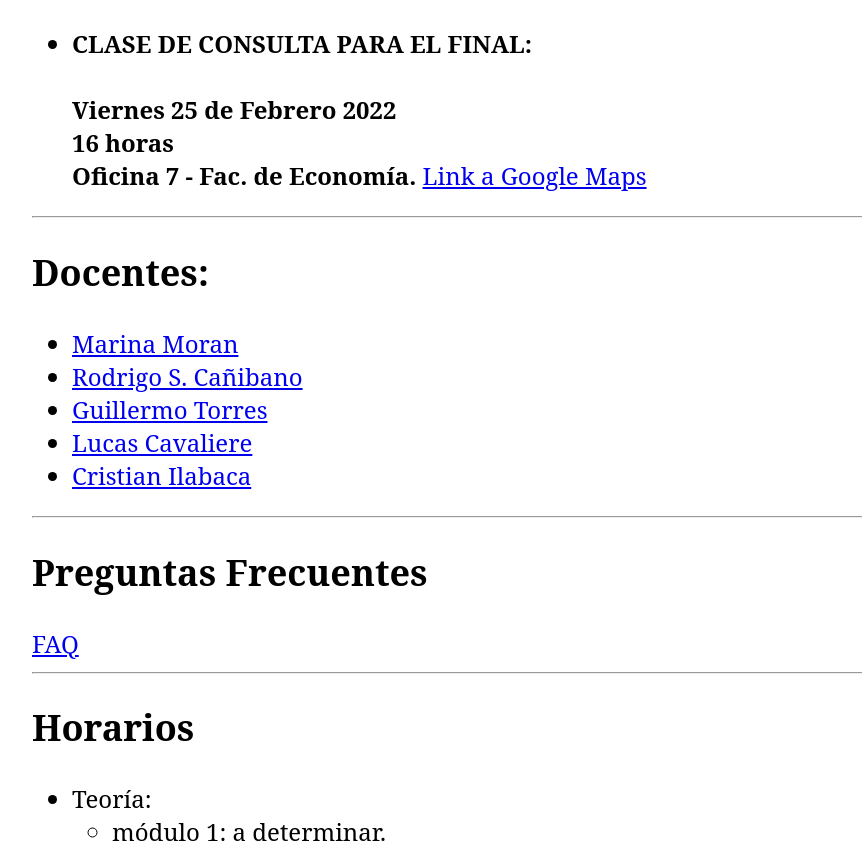
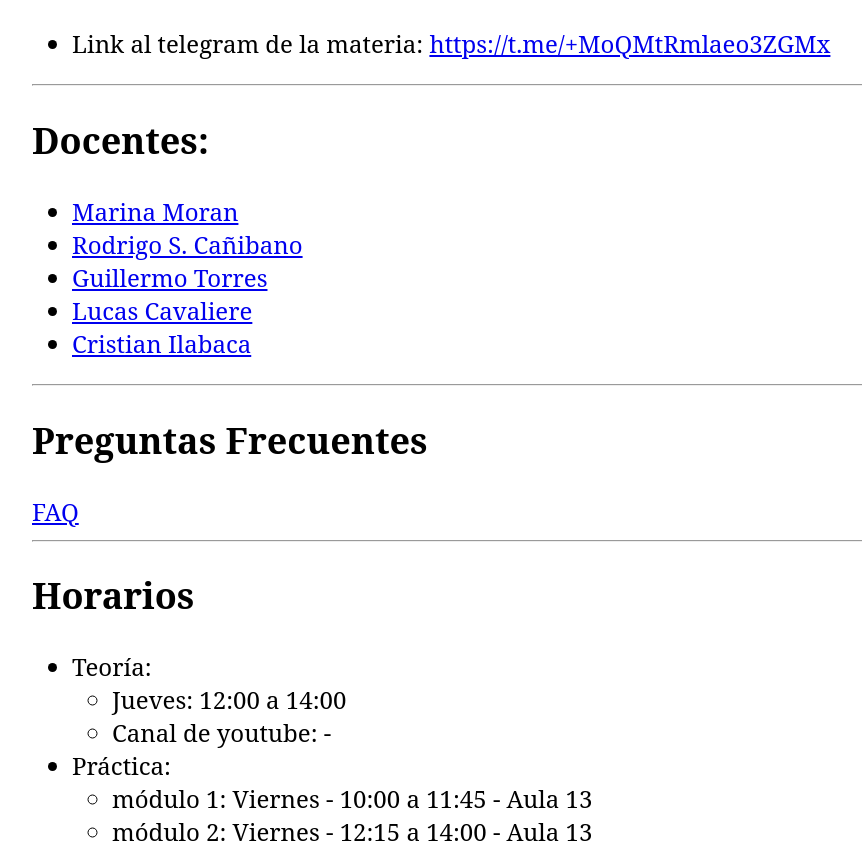
Before and after one commit to zrafa/ic, a plain HTML site: page index.html in a window 1280 px wide. Shown: the part 700-1552 px from the top of the page, without its empty margins (128-990 px from the left). Drawn offline with Linux system fonts and the light colour scheme.

Commit message:
Agregando horarios y link a telegram

```diff
--- a/index.html
+++ b/index.html
@@ -39,12 +39,9 @@ $ _
 <h2>Novedades:</h2>
 
 <ul>
-<li><strong>CLASE DE CONSULTA PARA EL FINAL:<br><br>
-Viernes 25 de Febrero 2022
-<br>16 horas
-<br>Oficina 7 - Fac. de Economía.</strong>
-<a target="_blank" href="https://goo.gl/maps/RNQ4HKGdjPoW46aV8">Link a Google Maps</a>
-</li>
+
+    <li>Link al telegram de la materia:
+        <a href="https://t.me/+MoQMtRmlaeo3ZGMx">https://t.me/+MoQMtRmlaeo3ZGMx</a>
 
 </ul>
 
@@ -72,14 +69,14 @@ Viernes 25 de Febrero 2022
 <ul>
 <li>Teoría:
     <ul>
-        <li>módulo 1: a determinar.
-        <li>módulo 2: a determinar.
+        <li>Jueves: 12:00 a 14:00
+        <li>Canal de youtube: -
     </ul>
 
 <li>Práctica:
     <ul>
-        <li>módulo 1: a determinar.
-        <li>módulo 2: a determinar.
+        <li>módulo 1: Viernes - 10:00 a 11:45 - Aula 13
+        <li>módulo 2: Viernes - 12:15 a 14:00 - Aula 13
     </ul>
 </ul>
 
@@ -94,6 +91,10 @@ de anuncios</a> donde anunciaremos las novedades de la materia.
 <li><a href="https://pedco.uncoma.edu.ar/mod/forum/view.php?id=144125">Foro
 de consultas generales</a> tanto para preguntas administrativas, como aquellas
 relacionadas con los trabajos prácticos.
+
+<li>Telegram de la materia:
+    <a href="https://t.me/+MoQMtRmlaeo3ZGMx">https://t.me/+MoQMtRmlaeo3ZGMx</a>
+
 </ul>
 
 <hr>
```
